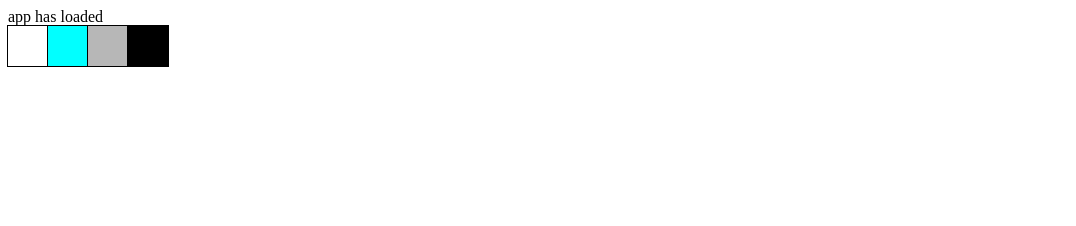
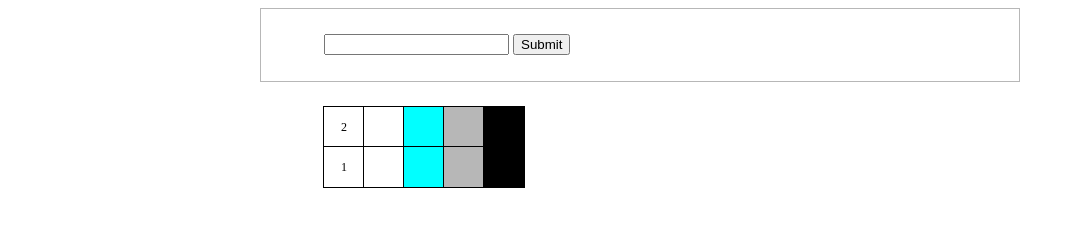
Before and after one commit to nickpchapman/waterBlocks, a website: page client/index.html in a window 1280 px wide. Shown: the whole page, without its empty margins (0-1076 px from the left). Drawn offline with Linux system fonts and the light colour scheme.

Commit message:
Add ccs classes to handle map

```diff
--- a/client/index.html
+++ b/client/index.html
@@ -5,10 +5,25 @@
   <link rel="stylesheet" type="text/css" href="main.css">
 </head>
 <body>
-  <div>app has loaded</div>
-  <div class="square"></div>
-  <div class="square water"></div>
-  <div class="square wall"></div>
-  <div class="square bold"></div>
+  <div class="form-wrapper">
+    <input type="text">
+    <button class="submit">Submit</button>
+  </div>
+  <div class="map-wrapper">
+    <div class="row">
+      <div class="square">2</div>
+      <div class="square"></div>
+      <div class="square water"></div>
+      <div class="square wall"></div>
+      <div class="square bold"></div>
+    </div>
+    <div class="row">
+      <div class="square">1</div>
+      <div class="square"></div>
+      <div class="square water"></div>
+      <div class="square wall"></div>
+      <div class="square bold"></div>
+    </div>
+  </div>
 </body>
 </html>
--- a/client/main.css
+++ b/client/main.css
@@ -1,3 +1,9 @@
+/*========= map components =========*/
+
+.row {
+  clear: both;
+}
+
 .square {
   background: #fff;
   border: 1px solid #000;
@@ -5,7 +11,18 @@
   width: 40px;
   float: left;
   margin: -1px;
+  text-align: center;
+  font-size: 12px;
+  line-height: 40px;
 }
+
+.map-wrapper {
+  margin: auto;
+  width: 50%;
+  padding: 2% 5%;
+}
+
+/*========== block types ==========*/
 
 .water {
   background: #01FFFF;
@@ -18,3 +35,13 @@
 .bold {
   background: #000;
 }
+
+
+/*============== Form ===========*/
+
+.form-wrapper{
+  margin: auto;
+  width: 50%;
+  border: 1px solid #B7B7B7;
+  padding: 2% 5%;
+}
```
